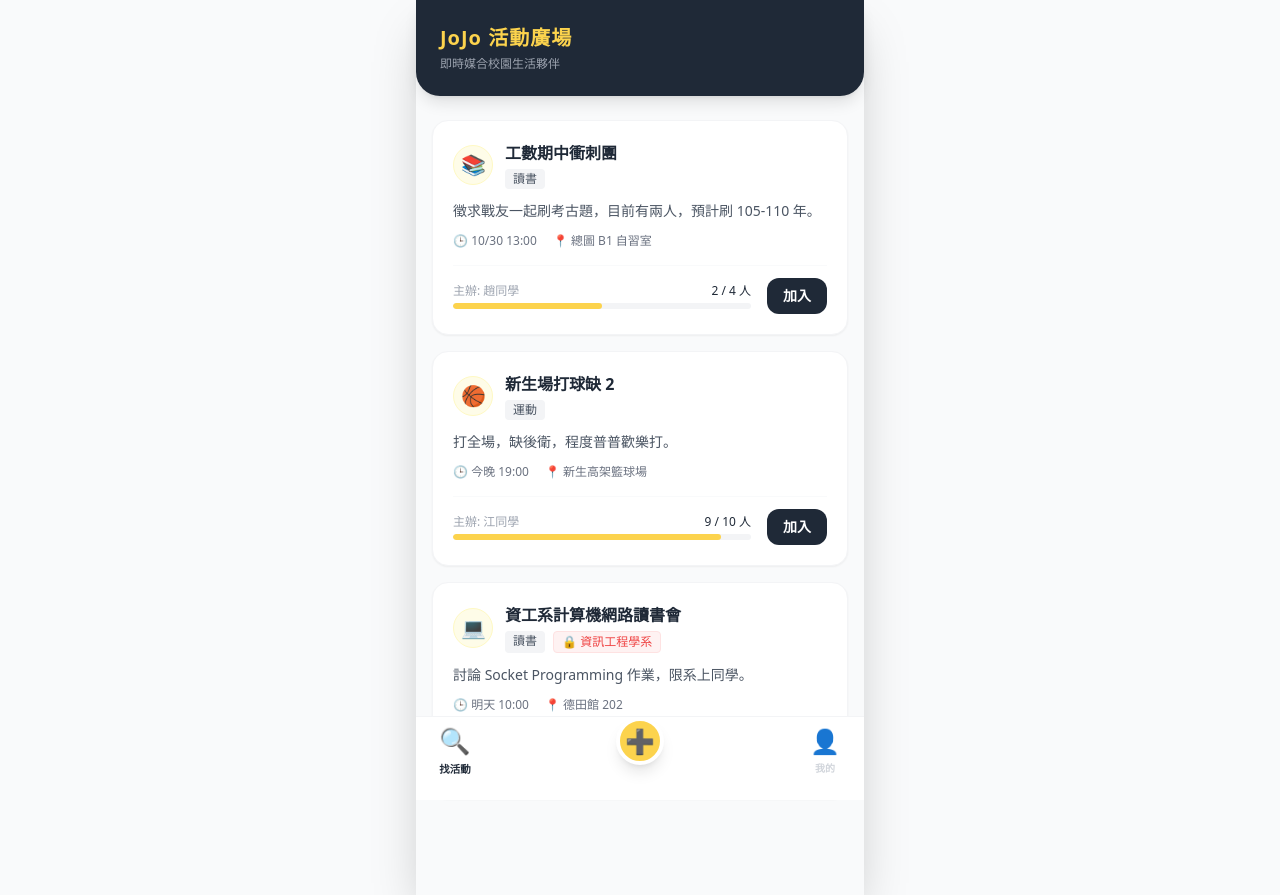
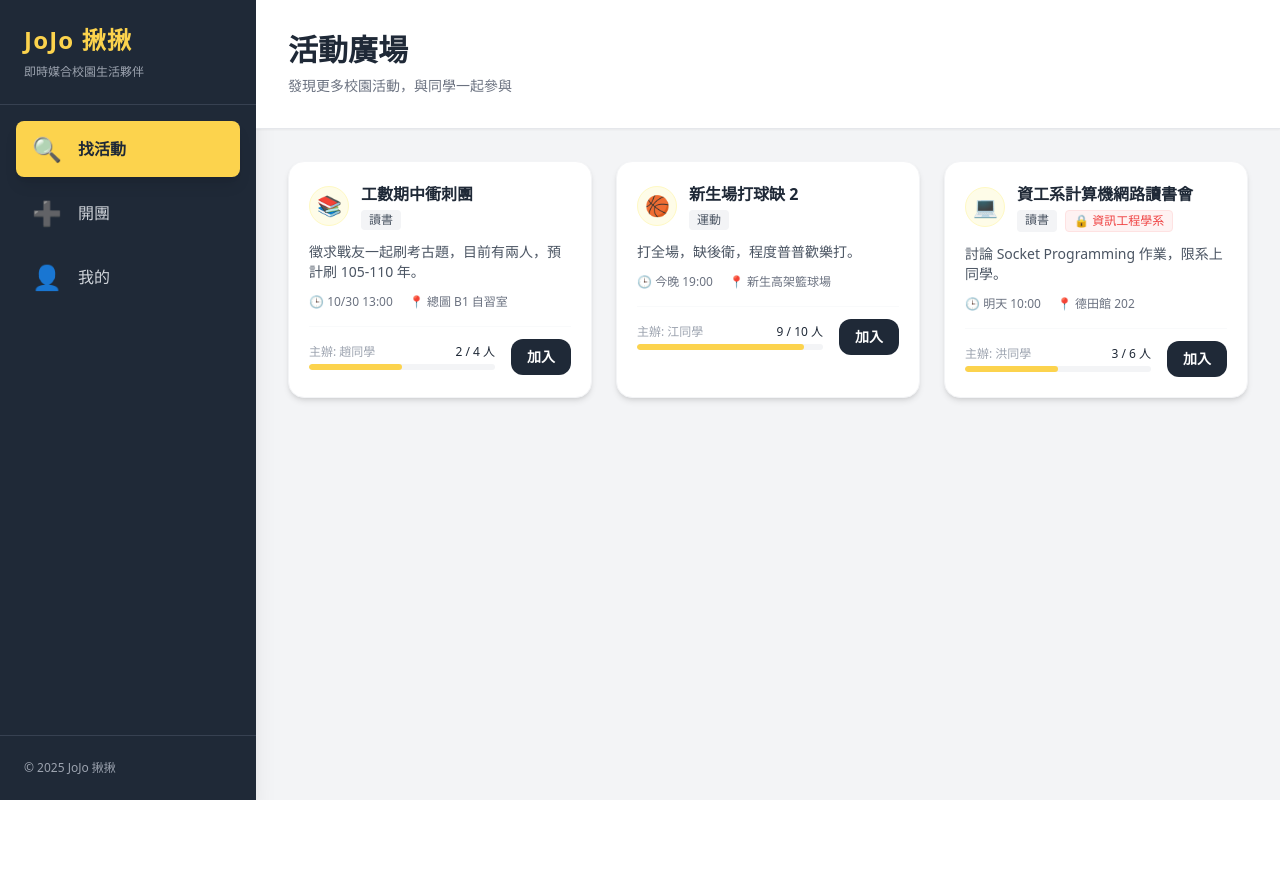
Before and after one commit to edwincmchiu/jojo-frontend, a React (Vite) app: page / in a window 1280 px wide. After the commit the page ends 800 px from the top, so only its background shows below. Built offline with nearby package versions, Linux system fonts and the light colour scheme.

Commit message:
refactor: 將手機版 layout 改為桌面電腦版

```diff
--- a/src/App.jsx
+++ b/src/App.jsx
@@ -2,26 +2,54 @@
 import { useState } from 'react';
 import CreateEventWizard from './features/create-event/CreateEventWizard';
 import EventFeed from './features/join-event/EventFeed';
-import BottomNav from './components/layout/BottomNav';
 import UserProfile from './features/profile/UserProfile';
 
 function App() {
   const [currentTab, setCurrentTab] = useState('feed');
 
+  const navItems = [
+    { id: 'feed', icon: '🔍', label: '找活動' },
+    { id: 'create', icon: '➕', label: '開團' },
+    { id: 'profile', icon: '👤', label: '我的' },
+  ];
+
   return (
-    <div className="min-h-screen bg-gray-50 flex justify-center">
-      <div className="w-full max-w-md bg-gray-50 min-h-screen relative shadow-2xl flex flex-col">
-
-        <div className="flex-1">
-          {currentTab === 'feed' && <EventFeed />}
-          {currentTab === 'create' && <div className="pb-24 pt-4 px-2"><CreateEventWizard /></div>}
-
-          {/* 2. 替換這裡 */}
-          {currentTab === 'profile' && <UserProfile />}
+    <div className="min-h-screen bg-gray-100 flex">
+      {/* 側邊導航欄 */}
+      <aside className="w-64 bg-brand-dark text-white flex flex-col shadow-xl">
+        <div className="p-6 border-b border-gray-700">
+          <h1 className="text-2xl font-bold tracking-wider text-brand-yellow">JoJo 揪揪</h1>
+          <p className="text-xs text-gray-400 mt-2">即時媒合校園生活夥伴</p>
         </div>
 
-        <BottomNav currentTab={currentTab} setTab={setCurrentTab} />
-      </div>
+        <nav className="flex-1 p-4">
+          {navItems.map(item => (
+            <button
+              key={item.id}
+              onClick={() => setCurrentTab(item.id)}
+              className={`w-full flex items-center gap-4 px-4 py-3 rounded-lg mb-2 transition-all ${
+                currentTab === item.id
+                  ? 'bg-brand-yellow text-brand-dark font-bold shadow-lg'
+                  : 'text-gray-300 hover:bg-gray-700 hover:text-white'
+              }`}
+            >
+              <span className="text-2xl">{item.icon}</span>
+              <span className="text-base">{item.label}</span>
+            </button>
+          ))}
+        </nav>
+
+        <div className="p-6 border-t border-gray-700 text-xs text-gray-400">
+          <p>© 2025 JoJo 揪揪</p>
+        </div>
+      </aside>
+
+      {/* 主內容區 */}
+      <main className="flex-1 overflow-auto">
+        {currentTab === 'feed' && <EventFeed />}
+        {currentTab === 'create' && <div className="p-8"><CreateEventWizard /></div>}
+        {currentTab === 'profile' && <UserProfile />}
+      </main>
     </div>
   );
 }
--- a/src/components/layout/Header.jsx
+++ b/src/components/layout/Header.jsx
@@ -4,7 +4,6 @@ export default function Header({ currentStep }) {
   return (
     <div className="bg-brand-dark text-white p-6 rounded-b-3xl shadow-md z-10">
       <div className="flex justify-between items-center mb-6">
-        <button className="text-gray-400 hover:text-white">&lt; 返回</button>
         <h1 className="text-xl font-bold tracking-wider text-brand-yellow">JoJo 揪揪</h1>
         <div className="w-8"></div>
       </div>
--- a/src/features/create-event/CreateEventWizard.jsx
+++ b/src/features/create-event/CreateEventWizard.jsx
@@ -40,7 +40,7 @@ export default function CreateEventWizard() {
   };
 
   return (
-    <div className="w-full max-w-md mx-auto bg-white shadow-2xl rounded-3xl overflow-hidden min-h-[800px] flex flex-col relative font-sans text-brand-dark">
+    <div className="w-full max-w-4xl mx-auto bg-white shadow-xl rounded-2xl overflow-hidden flex flex-col relative font-sans text-brand-dark">
       <Header currentStep={currentStep} />
 
       <div className="flex-1 p-6 overflow-y-auto">
--- a/src/features/join-event/EventFeed.jsx
+++ b/src/features/join-event/EventFeed.jsx
@@ -30,20 +30,21 @@ export default function EventFeed() {
   if (loading) return <div className="p-10 text-center text-gray-500">載入活動中...</div>;
 
   return (
-    <div className="pb-24 animate-fade-in">
+    <div className="animate-fade-in">
       {/* Header */}
-      <div className="bg-brand-dark text-white p-6 rounded-b-3xl shadow-lg mb-6 sticky top-0 z-10">
-        <h1 className="text-xl font-bold tracking-wider text-brand-yellow">JoJo 活動廣場</h1>
-        <p className="text-xs text-gray-400 mt-1">即時媒合校園生活夥伴</p>
+      <div className="bg-white border-b border-gray-200 p-8 shadow-sm">
+        <h1 className="text-3xl font-bold text-brand-dark mb-2">活動廣場</h1>
+        <p className="text-sm text-gray-500">發現更多校園活動，與同學一起參與</p>
       </div>
 
-      <div className="px-4 space-y-4">
+      <div className="p-8">
+        <div className="max-w-6xl mx-auto grid grid-cols-1 md:grid-cols-2 lg:grid-cols-3 gap-6">
         {events.map(ev => {
           const isFull = ev.currentPeople >= ev.capacity;
           const percent = Math.min(100, (ev.currentPeople / ev.capacity) * 100);
 
           return (
-            <div key={ev.id} className="bg-white rounded-2xl p-5 shadow-sm border border-gray-100">
+            <div key={ev.id} className="bg-white rounded-2xl p-5 shadow-md border border-gray-100 hover:shadow-xl transition-shadow">
               <div className="flex justify-between items-start mb-3">
                 <div className="flex items-center gap-3">
                   <div className="w-10 h-10 rounded-full bg-yellow-50 flex items-center justify-center text-xl border border-yellow-100">
@@ -95,6 +96,7 @@ export default function EventFeed() {
             </div>
           );
         })}
+        </div>
       </div>
     </div>
   );
--- a/src/features/profile/UserProfile.jsx
+++ b/src/features/profile/UserProfile.jsx
@@ -16,10 +16,10 @@ export default function UserProfile() {
   if (loading) return <div className="p-10 text-center text-gray-400">載入個人資料...</div>;
 
   return (
-    <div className="pb-24 animate-fade-in bg-gray-50 min-h-full">
+    <div className="animate-fade-in bg-gray-50 min-h-full">
 
       {/* 1. Header & 基本資料 (USER Table) */}
-      <div className="bg-white p-6 pb-8 rounded-b-3xl shadow-sm mb-4">
+      <div className="bg-white p-8 pb-10 shadow-sm mb-6">
         <div className="flex flex-col items-center">
           <div className="w-24 h-24 bg-brand-yellow rounded-full flex items-center justify-center text-5xl shadow-md border-4 border-white mb-4">
             {user.avatar}
@@ -51,8 +51,8 @@ export default function UserProfile() {
       </div>
 
       {/* 4. 活動紀錄 (EVENT & JOIN_RECORD Tables) */}
-      <div className="px-4">
-        <h3 className="font-bold text-lg text-gray-800 mb-3 px-1">我的活動紀錄</h3>
+      <div className="px-8 max-w-4xl mx-auto">
+        <h3 className="font-bold text-2xl text-gray-800 mb-4">我的活動紀錄</h3>
 
         {/* Tab Switcher */}
         <div className="flex bg-gray-200 p-1 rounded-xl mb-4">
```
Also changed, not shown: 1 other file (tests, documents, lock files or other folders).
